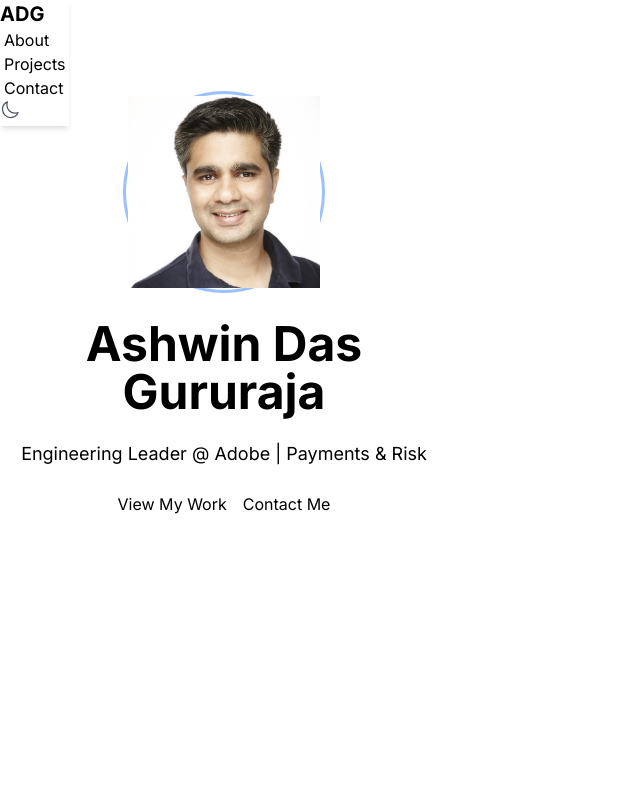
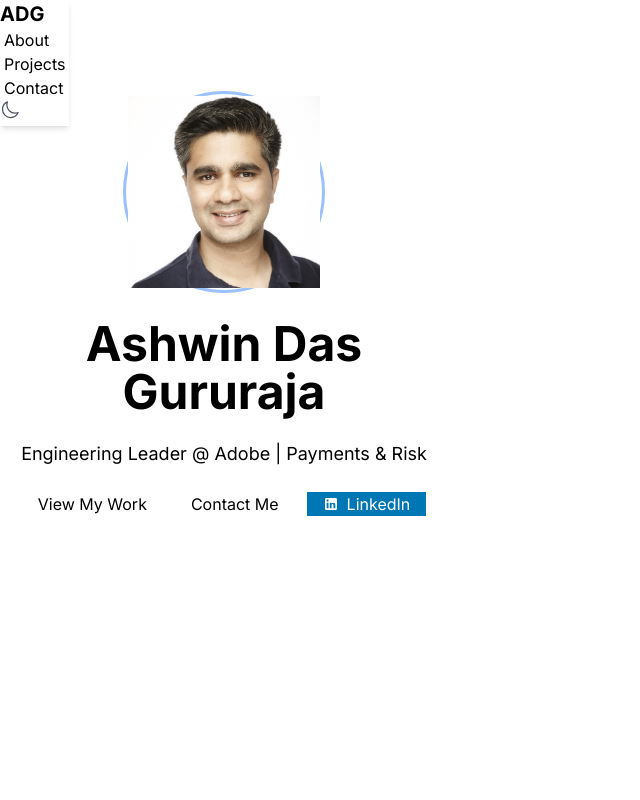
Before and after one commit to ashwindas/ashwindas.github.io, a Next.js app: page / in a window 1280 px wide. Shown: the top 800 px of the page, without its empty margins (0-640 px from the left). Built offline with nearby package versions, Linux system fonts and the light colour scheme.

Commit message:
Make action buttons smaller and more visually appealing

```diff
--- a/src/app/page.tsx
+++ b/src/app/page.tsx
@@ -1,5 +1,6 @@
 import { ScrollButton } from '@/components/ScrollButton'
 import { EmailButton } from '@/components/EmailButton'
+import { LinkedInButton } from '@/components/LinkedInButton'
 import Image from 'next/image'
 
 // Remove dynamic directive for static export compatibility
@@ -26,19 +27,22 @@
 
             <h1 className="text-5xl font-bold">Ashwin Das Gururaja</h1>
             <p className="py-6 text-lg">Engineering Leader @ Adobe | Payments & Risk</p>
-            <div className="flex justify-center gap-4">
+
+            {/* Action buttons */}
+            <div className="flex flex-wrap justify-center gap-3 max-w-md mx-auto">
               <ScrollButton
                 targetId="projects"
-                className="btn btn-primary"
+                className="btn btn-sm btn-primary px-4"
               >
                 View My Work
               </ScrollButton>
               <ScrollButton
                 targetId="contact"
-                className="btn btn-outline"
+                className="btn btn-sm btn-outline px-4"
               >
                 Contact Me
               </ScrollButton>
+              <LinkedInButton />
             </div>
           </div>
         </div>
--- /dev/null
+++ b/src/components/LinkedInButton.tsx
@@ -0,0 +1,27 @@
+'use client'
+
+import React from 'react'
+
+export const LinkedInButton = () => {
+  const linkedInUrl = "https://www.linkedin.com/in/ashwindas/"
+
+  return (
+    <a
+      href={linkedInUrl}
+      target="_blank"
+      rel="noopener noreferrer"
+      className="btn btn-sm px-4 bg-[#0077B5] hover:bg-[#0069a1] text-white border-none flex items-center gap-2"
+      aria-label="Visit my LinkedIn profile"
+    >
+      <svg
+        className="w-4 h-4"
+        viewBox="0 0 24 24"
+        fill="currentColor"
+        xmlns="http://www.w3.org/2000/svg"
+      >
+        <path d="M19 3a2 2 0 0 1 2 2v14a2 2 0 0 1-2 2H5a2 2 0 0 1-2-2V5a2 2 0 0 1 2-2h14m-.5 15.5v-5.3a3.26 3.26 0 0 0-3.26-3.26c-.85 0-1.84.52-2.32 1.3v-1.11h-2.79v8.37h2.79v-4.93c0-.77.62-1.4 1.39-1.4a1.4 1.4 0 0 1 1.4 1.4v4.93h2.79M6.88 8.56a1.68 1.68 0 0 0 1.68-1.68c0-.93-.75-1.69-1.68-1.69a1.69 1.69 0 0 0-1.69 1.69c0 .93.76 1.68 1.69 1.68m1.39 9.94v-8.37H5.5v8.37h2.77z" />
+      </svg>
+      LinkedIn
+    </a>
+  )
+}
```
